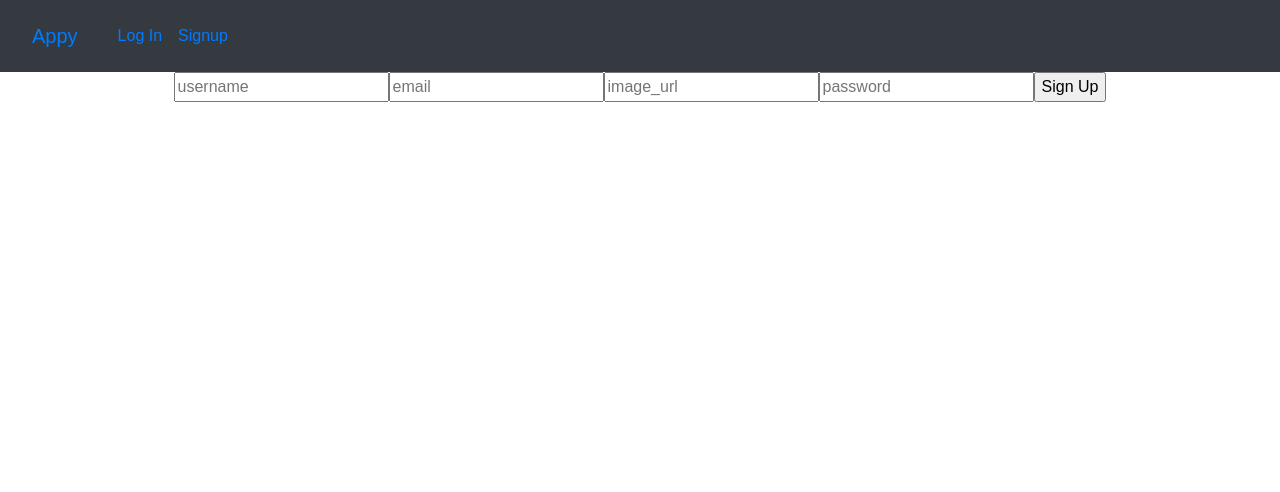
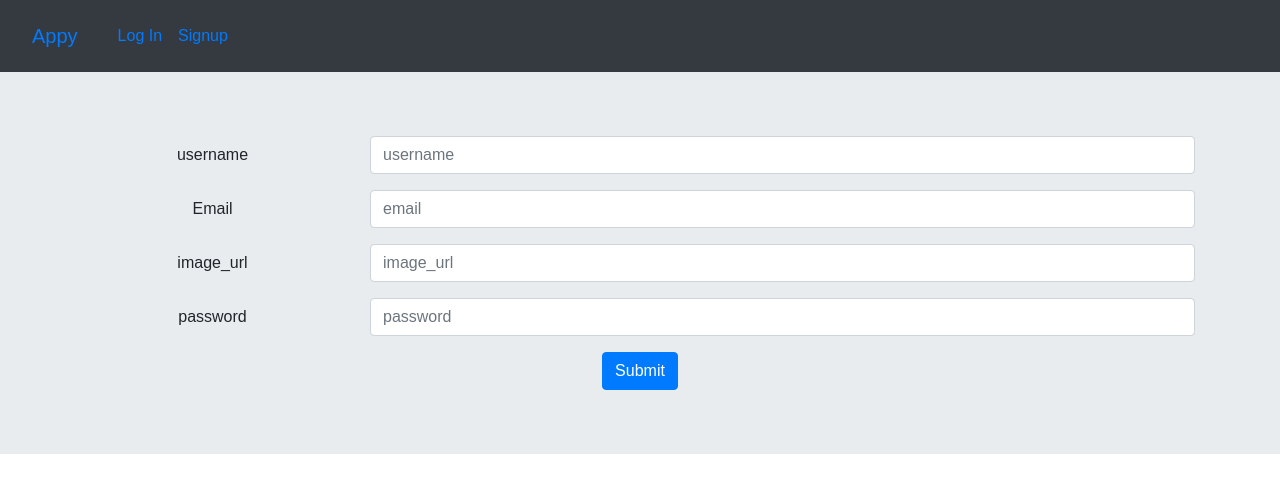
Before and after one commit to roitblatari/appy-frontend, a React (Create React App) app: page /signup in a window 1280 px wide. Shown: the top 492 px of the page. Built offline with nearby package versions, Linux system fonts and the light colour scheme; no server answers.

Commit message:
bootstrap

```diff
--- a/src/components/Signup.js
+++ b/src/components/Signup.js
@@ -2,6 +2,13 @@ import React, { Component } from 'react';
 import { connect } from 'react-redux';
 // import { updateSignupForm } from '../actions/signup';
 import { signup } from '../actions/currentUser';
+
+import Jumbotron from 'react-bootstrap/Jumbotron';
+import Form from 'react-bootstrap/Form';
+import Button from 'react-bootstrap/Button';
+import Container from 'react-bootstrap/Container';
+import Row from 'react-bootstrap/Row';
+import Col from 'react-bootstrap/Col';
 
 class Signup extends Component {
 	state = {
@@ -35,40 +42,76 @@ class Signup extends Component {
 	};
 
 	render() {
+		console.log(this.props);
+
 		return (
-			<div>
-				<form onSubmit={() => this.handleSubmit(event)}>
-					<input
+			<Jumbotron fluid>
+				<Container>
+					<Form onSubmit={() => this.handleSubmit(event)}>
+						<Form.Group as={Row}>
+							<Form.Label column sm="3">
+								username
+							</Form.Label>
+							<Col sm="9">
+								<Form.Control
 									type="text"
 									placeholder="username"
 									value={this.state.username}
 									name="username"
 									onChange={this.handleOnChange}
 								/>
-					<input
+							</Col>
+						</Form.Group>
+						<Form.Group as={Row}>
+							<Form.Label column sm="3">
+								Email
+							</Form.Label>
+
+							<Col sm="9">
+								<Form.Control
 									type="text"
 									placeholder="email"
 									value={this.state.email}
 									name="email"
 									onChange={this.handleOnChange}
 								/>
-					<input
+							</Col>
+						</Form.Group>
+						<Form.Group as={Row}>
+							<Form.Label column sm="3">
+								image_url
+							</Form.Label>
+							<Col sm="9">
+								<Form.Control
 									type="text"
 									placeholder="image_url"
 									value={this.state.image_url}
 									name="image_url"
 									onChange={this.handleOnChange}
 								/>
-					<input
+							</Col>
+						</Form.Group>
+						<Form.Group as={Row}>
+							<Form.Label column sm="3">
+								password
+							</Form.Label>
+
+							<Col sm="9">
+								<Form.Control
 									type="password"
 									placeholder="password"
 									value={this.state.password}
 									name="password"
 									onChange={this.handleOnChange}
 								/>
-					<input type="submit" value="Sign Up" />
-				</form>
-			</div>
+							</Col>
+						</Form.Group>
+						<Button type="submit" value="Submit" variant="primary">
+							Submit
+						</Button>
+					</Form>
+				</Container>
+			</Jumbotron>
 		);
 	}
 }
```
Lines whose indentation alone changed are shown as unchanged.
